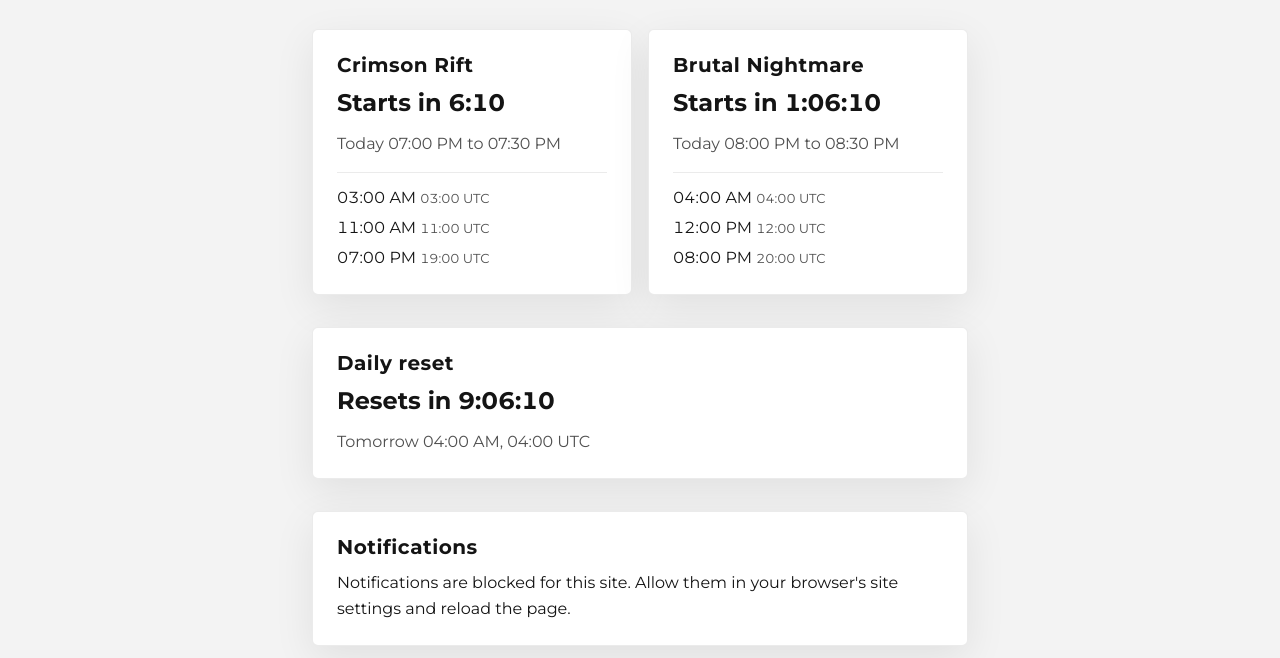
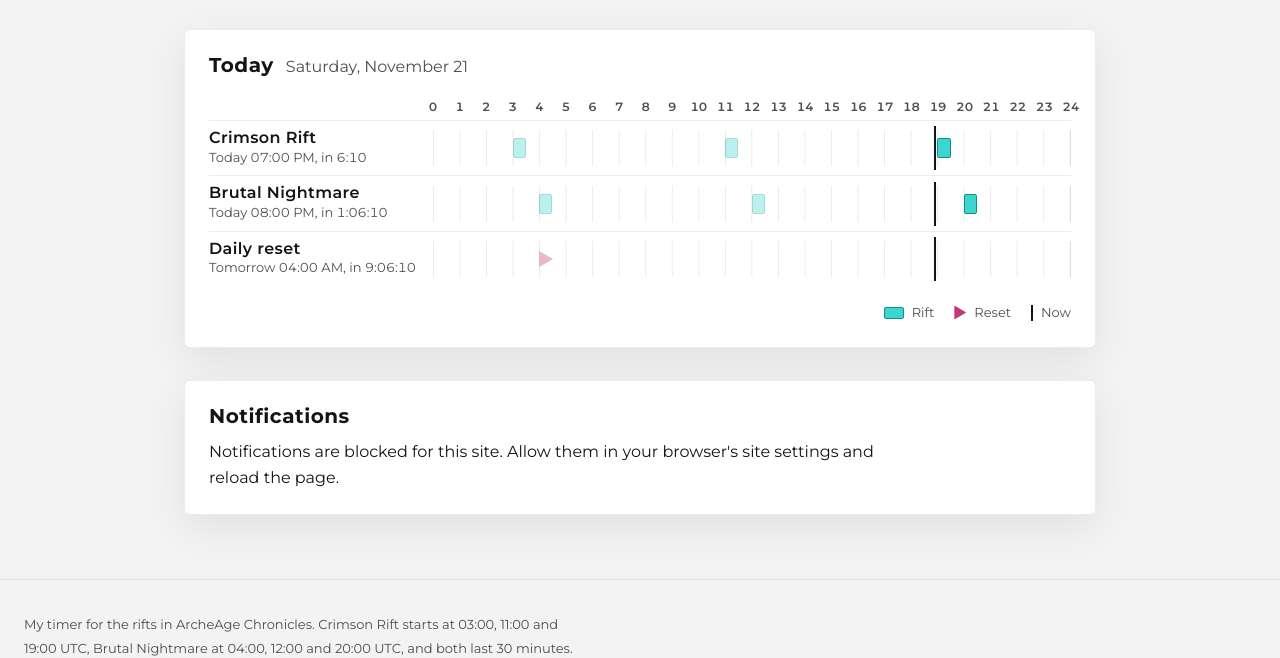
Before and after one commit to JorSanders/archeage-chronicles, a plain HTML site: page index.html in a window 1280 px wide. Shown: the part 177-835 px from the top of the page. Drawn offline with Linux system fonts and the light colour scheme.

Commit message:
feat: show the schedule as a timeline like the in-game daily schedule
Co-Authored-By: Claude Opus 5.5 <noreply@anthropic.com>

```diff
--- a/index.html
+++ b/index.html
@@ -68,40 +68,45 @@
         </p>
       </header>
 
-      <section class="rifts" aria-label="Rifts">
-        <article class="card rift" data-rift="crimson-rift" aria-labelledby="crimson-rift-heading">
-          <div class="rift-heading">
-            <h2 id="crimson-rift-heading">Crimson Rift</h2>
-            <span class="badge" data-field="state" hidden></span>
+      <section class="card schedule" aria-labelledby="schedule-heading">
+        <div class="schedule-heading">
+          <h2 id="schedule-heading">Today</h2>
+          <p class="muted" id="schedule-date"></p>
+        </div>
+        <div class="timeline">
+          <div class="timeline-row timeline-hours" aria-hidden="true">
+            <span class="timeline-label"></span>
+            <div class="timeline-axis" id="timeline-axis"></div>
           </div>
-          <p class="countdown" data-field="countdown"></p>
-          <p class="muted" data-field="next"></p>
-          <ul class="rift-times" data-field="times">
-            <li>03:00 UTC</li>
-            <li>11:00 UTC</li>
-            <li>19:00 UTC</li>
+          <ul class="timeline-rows">
+            <li class="timeline-row" data-event="crimson-rift">
+              <div class="timeline-label">
+                <h3>Crimson Rift</h3>
+                <p class="timeline-status" data-field="status">03:00, 11:00 and 19:00 UTC, 30 minutes</p>
+              </div>
+              <div class="timeline-track" data-field="track"></div>
+            </li>
+            <li class="timeline-row" data-event="brutal-nightmare">
+              <div class="timeline-label">
+                <h3>Brutal Nightmare</h3>
+                <p class="timeline-status" data-field="status">04:00, 12:00 and 20:00 UTC, 30 minutes</p>
+              </div>
+              <div class="timeline-track" data-field="track"></div>
+            </li>
+            <li class="timeline-row" data-event="daily-reset">
+              <div class="timeline-label">
+                <h3>Daily reset</h3>
+                <p class="timeline-status" data-field="status">04:00 UTC</p>
+              </div>
+              <div class="timeline-track" data-field="track"></div>
+            </li>
           </ul>
-        </article>
-
-        <article class="card rift" data-rift="brutal-nightmare" aria-labelledby="brutal-nightmare-heading">
-          <div class="rift-heading">
-            <h2 id="brutal-nightmare-heading">Brutal Nightmare</h2>
-            <span class="badge" data-field="state" hidden></span>
-          </div>
-          <p class="countdown" data-field="countdown"></p>
-          <p class="muted" data-field="next"></p>
-          <ul class="rift-times" data-field="times">
-            <li>04:00 UTC</li>
-            <li>12:00 UTC</li>
-            <li>20:00 UTC</li>
-          </ul>
-        </article>
-      </section>
-
-      <section class="card reset" aria-labelledby="reset-heading">
-        <h2 id="reset-heading">Daily reset</h2>
-        <p class="countdown" id="reset-countdown"></p>
-        <p class="muted" id="reset-time">Every day at 04:00 UTC</p>
+        </div>
+        <ul class="timeline-legend">
+          <li><span class="legend-symbol legend-bar" aria-hidden="true"></span> Rift</li>
+          <li><span class="legend-symbol legend-marker" aria-hidden="true"></span> Reset</li>
+          <li><span class="legend-symbol legend-now" aria-hidden="true"></span> Now</li>
+        </ul>
       </section>
 
       <section class="card notifications" aria-labelledby="notifications-heading">
--- a/src/format.js
+++ b/src/format.js
@@ -5,11 +5,16 @@ const utcTimeFormat = new Intl.DateTimeFormat("en-GB", {
   timeZone: "UTC",
 });
 const weekdayFormat = new Intl.DateTimeFormat(undefined, { weekday: "long" });
+const dateFormat = new Intl.DateTimeFormat(undefined, { weekday: "long", day: "numeric", month: "long" });
 
 export const localTimeZone = Intl.DateTimeFormat().resolvedOptions().timeZone;
 
 export function formatLocalTime(date) {
   return localTimeFormat.format(date);
+}
+
+export function formatLocalDate(date) {
+  return dateFormat.format(date);
 }
 
 export function formatUtcTime(date) {
--- a/src/main.js
+++ b/src/main.js
@@ -1,5 +1,12 @@
-import { rifts, currentOrNextOccurrence, upcomingOccurrences, isLive, nextDailyReset } from "./schedule.js";
-import { formatCountdown, formatLocalDay, formatLocalTime, formatUtcTime, localTimeZone } from "./format.js";
+import { rifts, dailyReset, currentOrNextOccurrence, occurrencesBetween, upcomingOccurrences, isLive } from "./schedule.js";
+import {
+  formatCountdown,
+  formatLocalDate,
+  formatLocalDay,
+  formatLocalTime,
+  formatUtcTime,
+  localTimeZone,
+} from "./format.js";
 import {
   notificationState,
   registerServiceWorker,
@@ -9,6 +16,9 @@ import {
   turnOffNotifications,
   turnOnNotifications,
 } from "./notifications.js";
+
+const timelineEvents = [...rifts, dailyReset];
+const secondsInDay = 24 * 60 * 60;
 
 const statusElement = document.getElementById("notification-status");
 const toggleButton = document.getElementById("notification-toggle");
@@ -20,50 +30,108 @@ function renderTimeZone() {
   }
 }
 
-function minutesIntoLocalDay(date) {
-  return date.getHours() * 60 + date.getMinutes();
+function renderAxis() {
+  const labels = [];
+  for (let hour = 0; hour <= 24; hour += 1) {
+    const label = document.createElement("span");
+    label.className = hour % 3 === 0 ? "timeline-hour" : "timeline-hour is-minor";
+    label.style.left = `${(hour / 24) * 100}%`;
+    label.textContent = String(hour);
+    labels.push(label);
+  }
+  document.getElementById("timeline-axis").replaceChildren(...labels);
 }
 
-function renderDailyTimes(rift, listElement, now) {
-  const starts = rift.startHoursUtc
-    .map((hour) => new Date(Date.UTC(now.getUTCFullYear(), now.getUTCMonth(), now.getUTCDate(), hour)))
-    .sort((first, second) => minutesIntoLocalDay(first) - minutesIntoLocalDay(second));
-  const items = starts.map((start) => {
-    const item = document.createElement("li");
-    const localTime = document.createElement("time");
-    localTime.dateTime = start.toISOString();
-    localTime.textContent = formatLocalTime(start);
-    const utcTime = document.createElement("span");
-    utcTime.className = "muted";
-    utcTime.textContent = formatUtcTime(start);
-    item.append(localTime, " ", utcTime);
-    return item;
-  });
-  listElement.replaceChildren(...items);
+function startOfLocalDay(date) {
+  return new Date(date.getFullYear(), date.getMonth(), date.getDate());
 }
 
-function renderRift(rift, now) {
-  const card = document.querySelector(`[data-rift="${rift.id}"]`);
-  const occurrence = currentOrNextOccurrence(rift, now);
-  const live = isLive(occurrence, now);
-
-  const stateBadge = card.querySelector('[data-field="state"]');
-  stateBadge.hidden = !live;
-  stateBadge.textContent = "Live now";
-
-  card.classList.toggle("is-live", live);
-  card.querySelector('[data-field="countdown"]').textContent = live
-    ? `Ends in ${formatCountdown(occurrence.end - now)}`
-    : `Starts in ${formatCountdown(occurrence.start - now)}`;
-  card.querySelector('[data-field="next"]').textContent =
-    `${formatLocalDay(occurrence.start, now)} ${formatLocalTime(occurrence.start)} to ${formatLocalTime(occurrence.end)}`;
+function startOfNextLocalDay(date) {
+  return new Date(date.getFullYear(), date.getMonth(), date.getDate() + 1);
 }
 
-function renderDailyReset(now) {
-  const reset = nextDailyReset(now);
-  document.getElementById("reset-countdown").textContent = `Resets in ${formatCountdown(reset - now)}`;
-  document.getElementById("reset-time").textContent =
-    `${formatLocalDay(reset, now)} ${formatLocalTime(reset)}, ${formatUtcTime(reset)}`;
+function percentOfLocalDay(date, dayStart, dayEnd) {
+  if (date <= dayStart) {
+    return 0;
+  }
+  if (date >= dayEnd) {
+    return 100;
+  }
+  const secondsIntoDay = date.getHours() * 3600 + date.getMinutes() * 60 + date.getSeconds();
+  return (secondsIntoDay / secondsInDay) * 100;
+}
+
+function describeOccurrence(occurrence) {
+  const utcStart = formatUtcTime(occurrence.start);
+  if (occurrence.gameEvent.durationMinutes === 0) {
+    return `${formatLocalTime(occurrence.start)}, ${utcStart}`;
+  }
+  return `${formatLocalTime(occurrence.start)} to ${formatLocalTime(occurrence.end)}, starts ${utcStart}`;
+}
+
+function renderTrack(gameEvent, dayStart, dayEnd) {
+  const occurrenceList = document.createElement("ol");
+  occurrenceList.className = "timeline-occurrences";
+  for (const occurrence of occurrencesBetween(gameEvent, dayStart, dayEnd)) {
+    const isMarker = gameEvent.durationMinutes === 0;
+    const left = percentOfLocalDay(occurrence.start, dayStart, dayEnd);
+    const item = document.createElement("li");
+    item.className = isMarker ? "timeline-marker" : "timeline-bar";
+    item.style.left = `${left}%`;
+    if (!isMarker) {
+      item.style.width = `${percentOfLocalDay(occurrence.end, dayStart, dayEnd) - left}%`;
+    }
+    item.dataset.start = String(occurrence.start.getTime());
+    item.dataset.end = String(occurrence.end.getTime());
+    item.title = describeOccurrence(occurrence);
+    const description = document.createElement("span");
+    description.className = "visually-hidden";
+    description.textContent = describeOccurrence(occurrence);
+    item.append(description);
+    occurrenceList.append(item);
+  }
+  const nowLine = document.createElement("div");
+  nowLine.className = "timeline-now";
+  document
+    .querySelector(`[data-event="${gameEvent.id}"] [data-field="track"]`)
+    .replaceChildren(occurrenceList, nowLine);
+}
+
+function renderDay(now) {
+  const dayStart = startOfLocalDay(now);
+  const dayEnd = startOfNextLocalDay(now);
+  document.getElementById("schedule-date").textContent = formatLocalDate(now);
+  for (const gameEvent of timelineEvents) {
+    renderTrack(gameEvent, dayStart, dayEnd);
+  }
+}
+
+function updateTimeline(now) {
+  const nowPercent = percentOfLocalDay(now, startOfLocalDay(now), startOfNextLocalDay(now));
+  for (const nowLine of document.querySelectorAll(".timeline-now")) {
+    nowLine.style.left = `${nowPercent}%`;
+  }
+  for (const item of document.querySelectorAll(".timeline-bar, .timeline-marker")) {
+    const start = Number(item.dataset.start);
+    const end = Number(item.dataset.end);
+    item.classList.toggle("is-past", end <= now.getTime() && start < now.getTime());
+    item.classList.toggle("is-live", start <= now.getTime() && now.getTime() < end);
+  }
+}
+
+function renderStatus(gameEvent, now) {
+  const row = document.querySelector(`[data-event="${gameEvent.id}"]`);
+  const occurrence = currentOrNextOccurrence(gameEvent, now);
+  const live = isLive(occurrence, now);
+  row.classList.toggle("is-live", live);
+  const status = row.querySelector('[data-field="status"]');
+  if (live) {
+    const liveLabel = document.createElement("strong");
+    liveLabel.textContent = "Live now";
+    status.replaceChildren(liveLabel, `, ends in ${formatCountdown(occurrence.end - now)}`);
+    return;
+  }
+  status.textContent = `${formatLocalDay(occurrence.start, now)} ${formatLocalTime(occurrence.start)}, in ${formatCountdown(occurrence.start - now)}`;
 }
 
 function renderNotificationControls() {
@@ -115,23 +183,24 @@ testButton.addEventListener("click", async () => {
   }
 });
 
-let renderedTimesForUtcDay = null;
+let renderedLocalDay = null;
 
 function tick() {
   const now = new Date();
-  const utcDay = now.toISOString().slice(0, 10);
-  for (const rift of rifts) {
-    if (renderedTimesForUtcDay !== utcDay) {
-      renderDailyTimes(rift, document.querySelector(`[data-rift="${rift.id}"] [data-field="times"]`), now);
-    }
-    renderRift(rift, now);
+  const localDay = startOfLocalDay(now).getTime();
+  if (renderedLocalDay !== localDay) {
+    renderDay(now);
+    renderedLocalDay = localDay;
   }
-  renderedTimesForUtcDay = utcDay;
-  renderDailyReset(now);
+  updateTimeline(now);
+  for (const gameEvent of timelineEvents) {
+    renderStatus(gameEvent, now);
+  }
   sendDueReminders(upcomingOccurrences(now), now, showError);
 }
 
 renderTimeZone();
+renderAxis();
 renderNotificationControls();
 tick();
 setInterval(tick, 1000);
--- a/src/notifications.js
+++ b/src/notifications.js
@@ -72,7 +72,7 @@ export async function showNotification(title, options) {
 }
 
 function occurrenceKey(occurrence) {
-  return `${occurrence.rift.id}-${occurrence.start.toISOString()}`;
+  return `${occurrence.gameEvent.id}-${occurrence.start.toISOString()}`;
 }
 
 export function sendDueReminders(occurrences, now, onError) {
@@ -88,9 +88,9 @@ export function sendDueReminders(occurrences, now, onError) {
     }
     remindedOccurrences.add(key);
     const minutesLeft = Math.ceil((occurrence.start - now) / 60000);
-    const title = `${occurrence.rift.name} in ${minutesLeft} ${minutesLeft === 1 ? "minute" : "minutes"}`;
+    const title = `${occurrence.gameEvent.name} in ${minutesLeft} ${minutesLeft === 1 ? "minute" : "minutes"}`;
     showNotification(title, {
-      body: `Starts at ${formatLocalTime(occurrence.start)} and runs for ${occurrence.rift.durationMinutes} minutes.`,
+      body: `Starts at ${formatLocalTime(occurrence.start)} and runs for ${occurrence.gameEvent.durationMinutes} minutes.`,
       tag: key,
       icon: "./apple-touch-icon.png",
     }).catch(onError);
--- a/src/schedule.js
+++ b/src/schedule.js
@@ -13,7 +13,12 @@ export const rifts = [
   },
 ];
 
-export const dailyResetHourUtc = 4;
+export const dailyReset = {
+  id: "daily-reset",
+  name: "Daily reset",
+  startHoursUtc: [4],
+  durationMinutes: 0,
+};
 
 const minuteInMilliseconds = 60 * 1000;
 const dayInMilliseconds = 24 * 60 * minuteInMilliseconds;
@@ -22,29 +27,27 @@ function startOfUtcDay(date) {
   return Date.UTC(date.getUTCFullYear(), date.getUTCMonth(), date.getUTCDate());
 }
 
-export function nextDailyReset(now) {
-  const resetToday = new Date(startOfUtcDay(now) + dailyResetHourUtc * 60 * minuteInMilliseconds);
-  if (resetToday > now) {
-    return resetToday;
-  }
-  return new Date(resetToday.getTime() + dayInMilliseconds);
-}
-
-function occurrencesAround(rift, now) {
+function occurrencesAround(gameEvent, now) {
   const today = startOfUtcDay(now);
   const occurrences = [];
   for (const dayStart of [today - dayInMilliseconds, today, today + dayInMilliseconds]) {
-    for (const hour of rift.startHoursUtc) {
+    for (const hour of gameEvent.startHoursUtc) {
       const start = new Date(dayStart + hour * 60 * minuteInMilliseconds);
-      const end = new Date(start.getTime() + rift.durationMinutes * minuteInMilliseconds);
-      occurrences.push({ rift, start, end });
+      const end = new Date(start.getTime() + gameEvent.durationMinutes * minuteInMilliseconds);
+      occurrences.push({ gameEvent, start, end });
     }
   }
   return occurrences;
 }
 
-export function currentOrNextOccurrence(rift, now) {
-  return occurrencesAround(rift, now).find((occurrence) => occurrence.end > now);
+export function occurrencesBetween(gameEvent, from, to) {
+  return occurrencesAround(gameEvent, from).filter(
+    (occurrence) => occurrence.start < to && (occurrence.end > from || occurrence.start >= from),
+  );
+}
+
+export function currentOrNextOccurrence(gameEvent, now) {
+  return occurrencesAround(gameEvent, now).find((occurrence) => occurrence.end > now);
 }
 
 export function upcomingOccurrences(now) {
--- a/src/style.css
+++ b/src/style.css
@@ -1,11 +1,20 @@
 [hidden] {
   display: none !important;
+}
+
+.visually-hidden {
+  position: absolute;
+  width: 1px;
+  height: 1px;
+  overflow: hidden;
+  clip-path: inset(50%);
+  white-space: nowrap;
 }
 
 .main {
   display: grid;
   gap: var(--space-8);
-  max-width: 44rem;
+  max-width: var(--content-width);
   margin: 0 auto;
   padding: var(--space-8) var(--space-6) 0;
 }
@@ -15,66 +24,174 @@
   gap: var(--space-2);
 }
 
-.rifts {
+.schedule {
   display: grid;
-  grid-template-columns: repeat(auto-fit, minmax(16rem, 1fr));
   gap: var(--space-4);
 }
 
-.rift {
+.schedule-heading {
+  display: flex;
+  flex-wrap: wrap;
+  align-items: baseline;
+  gap: var(--space-1) var(--space-3);
+}
+
+.schedule h2,
+.notifications h2 {
+  font-size: var(--text-lg);
+}
+
+.timeline-rows {
+  padding: 0;
+  list-style: none;
+}
+
+.timeline-row {
   display: grid;
-  align-content: start;
+  grid-template-columns: 13rem 1fr;
+  align-items: center;
+  gap: var(--space-4);
+  max-width: none;
+  padding: var(--space-2) 0;
+  border-top: 1px solid var(--border);
+}
+
+.timeline-hours {
+  padding: 0 0 var(--space-1);
+  border-top: 0;
+}
+
+.timeline-label h3 {
+  font-size: var(--text-base);
+}
+
+.timeline-status {
+  font-size: var(--text-sm);
+  color: var(--text-muted);
+  font-variant-numeric: tabular-nums;
+}
+
+.timeline-row.is-live .timeline-status strong {
+  color: var(--text);
+}
+
+.timeline-axis {
+  position: relative;
+  height: 1.25rem;
+}
+
+.timeline-hour {
+  position: absolute;
+  bottom: 0;
+  font-size: var(--text-xs);
+  font-weight: 600;
+  color: var(--text-muted);
+  font-variant-numeric: tabular-nums;
+  transform: translateX(-50%);
+}
+
+.timeline-track {
+  position: relative;
+  height: 2.25rem;
+  background-image: linear-gradient(to right, var(--border) 1px, transparent 1px);
+  background-size: calc(100% / 24) 100%;
+  border-right: 1px solid var(--border);
+}
+
+.timeline-occurrences {
+  position: absolute;
+  inset: 0;
+  padding: 0;
+  list-style: none;
+}
+
+.timeline-bar,
+.timeline-marker {
+  position: absolute;
+  top: 50%;
+  max-width: none;
+  transform: translateY(-50%);
+}
+
+.timeline-bar {
+  height: 1.25rem;
+  min-width: 0.375rem;
+  background: var(--primary-fill);
+  border: 1px solid var(--focus);
+  border-radius: var(--radius-sm);
+}
+
+.timeline-bar.is-live {
+  outline: 2px solid var(--text);
+  outline-offset: 1px;
+}
+
+.timeline-marker {
+  width: 0.875rem;
+  height: 1rem;
+  background: var(--secondary);
+  clip-path: polygon(0 0, 100% 50%, 0 100%);
+}
+
+.timeline-bar.is-past,
+.timeline-marker.is-past {
+  opacity: 0.35;
+}
+
+.timeline-now {
+  position: absolute;
+  top: -0.25rem;
+  bottom: -0.25rem;
+  width: 2px;
+  background: var(--text);
+  transform: translateX(-1px);
+}
+
+.timeline-legend {
+  display: flex;
+  flex-wrap: wrap;
+  justify-content: flex-end;
+  gap: var(--space-2) var(--space-5);
+  padding: 0;
+  list-style: none;
+  font-size: var(--text-sm);
+  color: var(--text-muted);
+}
+
+.timeline-legend li {
+  display: inline-flex;
+  align-items: center;
   gap: var(--space-2);
 }
 
-.rift.is-live {
-  border-color: var(--focus);
+.legend-symbol {
+  display: inline-block;
 }
 
-.rift-heading {
-  display: flex;
-  align-items: center;
-  justify-content: space-between;
-  gap: var(--space-3);
+.legend-bar {
+  width: 1.25rem;
+  height: 0.75rem;
+  background: var(--primary-fill);
+  border: 1px solid var(--focus);
+  border-radius: var(--radius-sm);
 }
 
-.rift h2 {
-  font-size: var(--text-lg);
+.legend-marker {
+  width: 0.75rem;
+  height: 0.875rem;
+  background: var(--secondary);
+  clip-path: polygon(0 0, 100% 50%, 0 100%);
 }
 
-.countdown {
-  font-size: var(--text-xl);
-  font-weight: 700;
-  font-variant-numeric: tabular-nums;
-}
-
-.rift-times {
-  display: grid;
-  gap: var(--space-1);
-  margin-top: var(--space-2);
-  padding: var(--space-3) 0 0;
-  list-style: none;
-  border-top: 1px solid var(--border);
-  font-variant-numeric: tabular-nums;
-}
-
-.rift-times .muted {
-  font-size: var(--text-sm);
-}
-
-.reset {
-  display: grid;
-  gap: var(--space-2);
+.legend-now {
+  width: 2px;
+  height: 1rem;
+  background: var(--text);
 }
 
 .notifications {
   display: grid;
   gap: var(--space-3);
-}
-
-.reset h2,
-.notifications h2 {
-  font-size: var(--text-lg);
 }
 
 .notification-actions {
@@ -87,9 +204,34 @@
   display: none;
 }
 
+@media (max-width: 48rem) {
+  .timeline-row {
+    grid-template-columns: 1fr;
+    gap: var(--space-2);
+    padding: var(--space-3) 0;
+  }
+
+  .timeline-hours {
+    padding: 0;
+  }
+
+  .timeline-hours .timeline-label {
+    display: none;
+  }
+
+  .timeline-hour.is-minor {
+    display: none;
+  }
+}
+
 @media (max-width: 30rem) {
   .main {
     padding-inline: var(--space-4);
+  }
+
+  .schedule,
+  .notifications {
+    padding: var(--space-4);
   }
 
   h1 {
```
Also changed, not shown: 2 other files.
